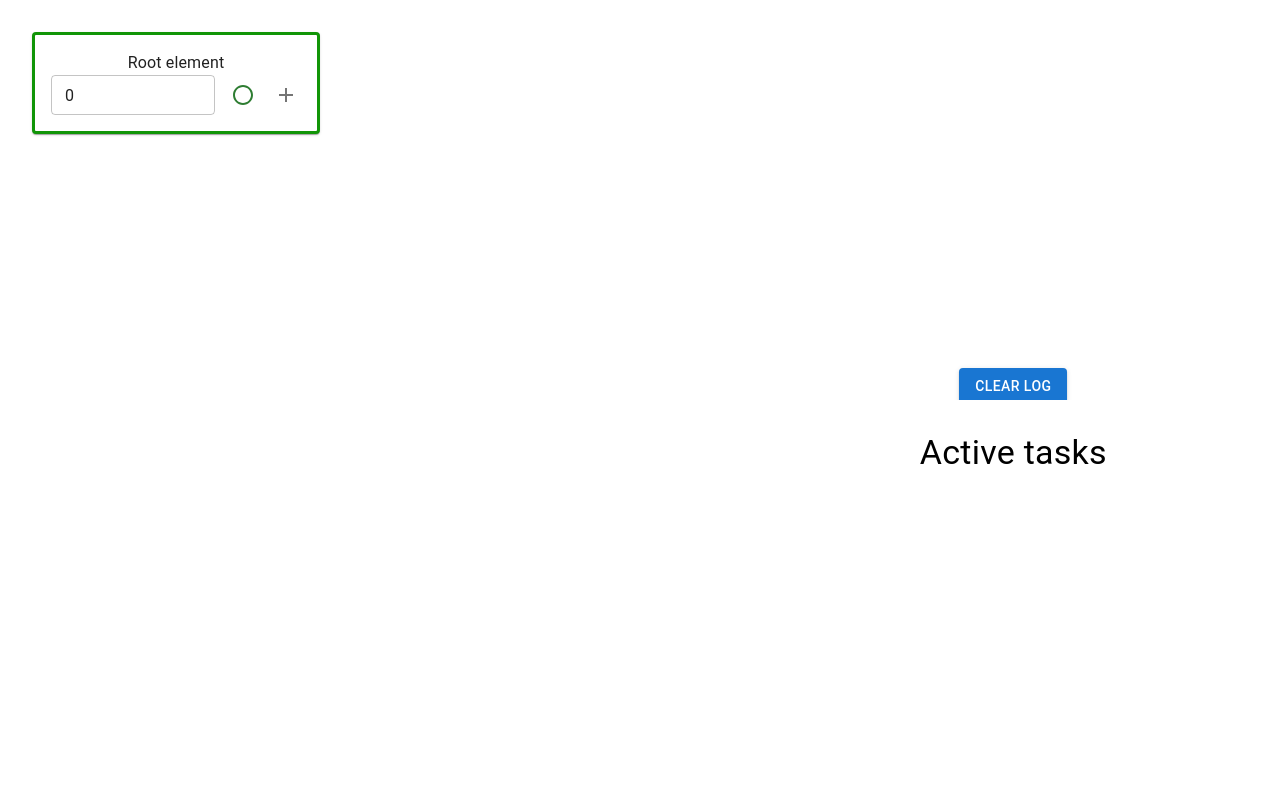
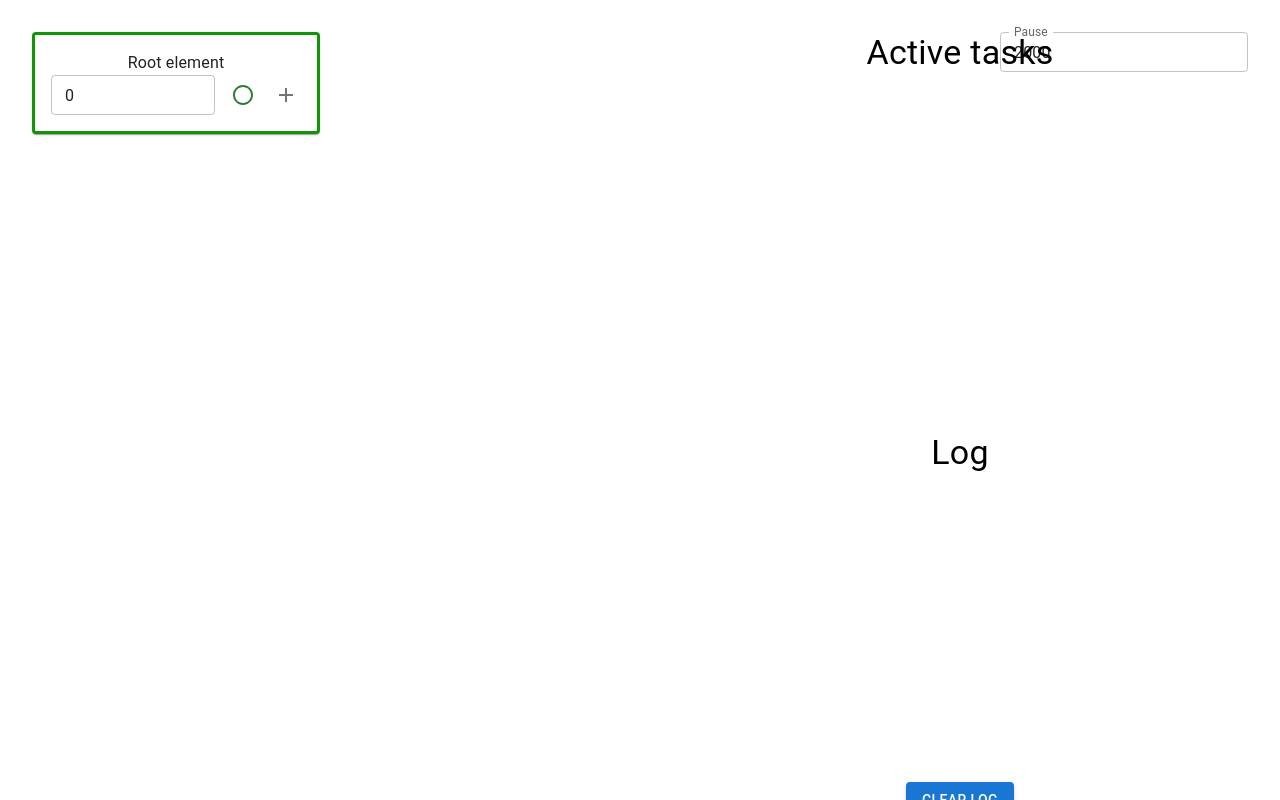
Before and after one commit to marininru/cdo-prototype, a React (Create React App) app: page / in a window 1280 px wide. Built offline with nearby package versions, Linux system fonts and the light colour scheme.

Commit message:
feat: убрать явное наследование сторов, переложить задачу по созданию сторов на глобальный стор, добавить регулировку паузы из интерфейса

```diff
--- a/src/Task/index.ts
+++ b/src/Task/index.ts
@@ -28,7 +28,7 @@ class Task {
         this.index = index;
     };
 
-    runTask = () => {
+    run = () => {
         const element = ElementTreeStore.getElement(this.guid);
         // eslint-disable-next-line @typescript-eslint/ban-ts-comment
         // @ts-ignore
--- a/src/components/CDOImitator.tsx
+++ b/src/components/CDOImitator.tsx
@@ -4,26 +4,25 @@ import Element from './Element';
 import Log from './Log';
 import TaskQuery from './TaskQuery';
 
-import ElementStore from '../store/ElementStore';
 import ElementTreeStore from '../store/ElementTreeStore';
 
-const elementStore = new ElementStore('Root element', 0);
+const rootGuid = ElementTreeStore.addElement(undefined, 'Root element');
 
-ElementTreeStore.addElement(elementStore);
+const rootElement = ElementTreeStore.getElement(rootGuid);
 
 const CDOImitator = () => (
     <Grid container sx={{ width: '100vw' }}>
-        <Grid item xs={7}>
+        <Grid item xs={6}>
             <Box sx={{ height: '100vh', overflow: 'auto' }}>
-                <Element root store={elementStore} />
+                {rootElement && <Element root store={rootElement} />}
             </Box>
         </Grid>
-        <Grid container item sx={{ height: '100vh' }} xs={5} direction="column">
+        <Grid container item sx={{ height: '100vh' }} xs={6} direction="column">
+            <Grid item xs={6} sx={{ overflow: 'hidden' }}>
+                <TaskQuery />
+            </Grid>
             <Grid item xs={6} sx={{ overflow: 'hidden' }}>
                 <Log />
-            </Grid>
-            <Grid item xs={6}>
-                <TaskQuery />
             </Grid>
         </Grid>
     </Grid>
--- a/src/components/ChildElements.tsx
+++ b/src/components/ChildElements.tsx
@@ -4,16 +4,18 @@ import { Box } from '@mui/material';
 import Element from './Element';
 
 import { ChildElementsType } from './interfaces';
-import ElementStore from '../store/ElementStore';
+import ElementTreeStore from '../store/ElementTreeStore';
 
 const ChildElements: FunctionComponent<ChildElementsType> = ({ childList, collapsed }) => {
     const hidden = collapsed ? { height: 0, overflow: 'hidden' } : {};
 
     return (
         <Box sx={{ ...{ ml: 4 }, ...hidden }}>
-            {childList.map((store: ElementStore, index: number) => (
-                <Element key={index} store={store} />
-            ))}
+            {childList.map((guid: string, index: number) => {
+                const elementStore = ElementTreeStore.getElement(guid);
+
+                return elementStore ? <Element key={index} store={elementStore} /> : null;
+            })}
         </Box>
     );
 };
--- a/src/components/Log.tsx
+++ b/src/components/Log.tsx
@@ -12,7 +12,10 @@ const Log = observer(() => {
     };
 
     return (
-        <Box sx={{ height: '80%', m: 4 }}>
+        <Box sx={{ height: '70%', m: 4 }}>
+            <Typography variant="h4" gutterBottom>
+                Log
+            </Typography>
             <Box sx={{ height: '100%', overflow: 'auto', textAlign: 'justify' }}>
                 {[...log].reverse().map((rec, index) => (
                     <Typography key={index}>{rec}</Typography>
--- a/src/components/TaskQuery.tsx
+++ b/src/components/TaskQuery.tsx
@@ -1,19 +1,35 @@
 import { observer } from 'mobx-react';
 
-import { Box, Typography } from '@mui/material';
+import { Box, TextField, Typography } from '@mui/material';
 import moment from 'moment';
 
 import TaskStore from '../store/TaskStore';
 
 const TaskQuery = observer(() => {
-    const { taskQueue } = TaskStore;
+    const { taskQueue, pause, setPause } = TaskStore;
+
+    const handlePause = (event: any) => {
+        setPause(Number(event.currentTarget.value));
+    };
 
     return (
-        <Box sx={{ m: 4 }}>
+        <Box sx={{ height: '80%', m: 4 }}>
             <Typography variant="h4" gutterBottom>
                 Active tasks
             </Typography>
-            <Box sx={{ textAlign: 'justify' }}>
+            <TextField
+                label="Pause"
+                value={pause}
+                size="small"
+                onChange={handlePause}
+                sx={{
+                    position: 'absolute',
+                    right: 0,
+                    top: 0,
+                    m: 4
+                }}
+            />
+            <Box sx={{ height: '100%', overflow: 'auto', textAlign: 'justify' }}>
                 {taskQueue.map(task => (
                     <Typography variant="subtitle1" gutterBottom>{`Task #${task.index}, method "${
                         task.method
--- a/src/components/interfaces.ts
+++ b/src/components/interfaces.ts
@@ -21,7 +21,7 @@ export interface AddButtonType extends Omit<ButtonProps, 'button'> {
 }
 
 export interface ChildElementsType {
-    childList: ElementStore[];
+    childList: string[];
     collapsed: boolean;
 }
 
--- a/src/store/ElementStore.ts
+++ b/src/store/ElementStore.ts
@@ -12,7 +12,7 @@ class ElementStore {
     public title: string;
 
     @observable parentGuid?: string;
-    @observable childStore: ElementStore[] = [];
+    @observable childStore: string[] = [];
     @observable value = 0;
     @observable completed = false;
     @observable color = '#119507';
@@ -24,7 +24,7 @@ class ElementStore {
 
         makeAutoObservable(this);
 
-        this.addCalcStatusTask();
+        if (parentGuid) this.addCalcStatusTask();
     }
 
     @action setValue = (newVal: string) => {
@@ -40,13 +40,10 @@ class ElementStore {
     };
 
     @action addChild = (title?: string) => {
-        const index = ElementTreeStore.getIndex();
-        const child = new ElementStore(title || `item-${index}`, index, this.guid);
+        const childGuid = ElementTreeStore.addElement(this.guid, title);
 
         const tmpChildList = [...this.childStore];
-        tmpChildList.push(child);
-
-        ElementTreeStore.addElement(child);
+        tmpChildList.push(childGuid);
 
         this.childStore = tmpChildList;
     };
@@ -58,7 +55,7 @@ class ElementStore {
     @action removeChild = (rmGuid: string) => {
         const tmpChildList = [...this.childStore];
 
-        this.childStore = tmpChildList.filter(store => store.getGuid() !== rmGuid);
+        this.childStore = tmpChildList.filter(guid => guid !== rmGuid);
     };
 
     @action addElement = (title: string) => {
@@ -67,7 +64,9 @@ class ElementStore {
 
     @action reCalcValue = () => {
         this.value =
-            this.childStore.map(store => store.value).reduce((sum, value) => sum + value, 0) || 0;
+            this.childStore
+                .map(guid => ElementTreeStore.getElement(guid)?.value || 0)
+                .reduce((sum, value) => sum + value, 0) || 0;
         this.addReCalcTask();
     };
 
@@ -88,7 +87,7 @@ class ElementStore {
         if (!this.childStore.length) return this.completed;
 
         return this.childStore
-            .map(child => child.completed)
+            .map(guid => !!ElementTreeStore.getElement(guid)?.completed)
             .reduce((result, completed) => result && completed, true);
     };
 
--- a/src/store/ElementTreeStore.ts
+++ b/src/store/ElementTreeStore.ts
@@ -9,11 +9,23 @@ class ElementTree {
         makeAutoObservable(this);
     }
 
-    @action addElement = (element: ElementStore) => {
+    @action addElement = (parentGuid?: string, title?: string) => {
+        const index = this.getIndex();
+        const name = title || `item-${index}`;
+        const element = new ElementStore(name, index, parentGuid);
+
         const tmpChildList = [...this.elementTree];
         tmpChildList.push(element);
 
         this.elementTree = tmpChildList;
+
+        return element.getGuid();
+    };
+
+    @action removeElement = (rmGuid: string) => {
+        const tmpList = [...this.elementTree];
+
+        this.elementTree = tmpList.filter(element => element.getGuid() !== rmGuid);
     };
 
     getElement = (guid: string) => this.elementTree.find(element => element.getGuid() === guid);
--- a/src/store/TaskStore.ts
+++ b/src/store/TaskStore.ts
@@ -9,23 +9,14 @@ import Task from '../Task';
 class TaskStore {
     private count = 0;
 
+    @observable pause = 2000;
+    @observable timerID?: any;
     @observable taskQueue: Task[] = [];
 
     constructor() {
         makeAutoObservable(this);
 
-        setInterval(() => {
-            const task = this.taskQueue.shift();
-
-            if (task) {
-                LogStore.addRecord(
-                    `${moment().format('HH:mm:ss')}: Run task #${task.index}: method "${
-                        task.method
-                    }" for node ${task.name}`
-                );
-                task.runTask();
-            }
-        }, 2000);
+        this.runTask(this.pause);
     }
 
     @action addTask = (guid: string, method: string, initiator: string, context?: any) => {
@@ -46,6 +37,27 @@ class TaskStore {
 
         this.taskQueue = tmpList;
     };
+
+    @action setPause = (pause: number) => {
+        this.pause = pause;
+        clearInterval(this.timerID);
+        this.runTask(pause);
+    };
+
+    @action runTask = (pause: number) => {
+        this.timerID = setInterval(() => {
+            const task = this.taskQueue.shift();
+
+            if (task) {
+                LogStore.addRecord(
+                    `${moment().format('HH:mm:ss')}: Run task #${task.index}: method "${
+                        task.method
+                    }" for node ${task.name}`
+                );
+                task.run();
+            }
+        }, pause);
+    };
 }
 
 const TaskStoreInstance = new TaskStore();
```
